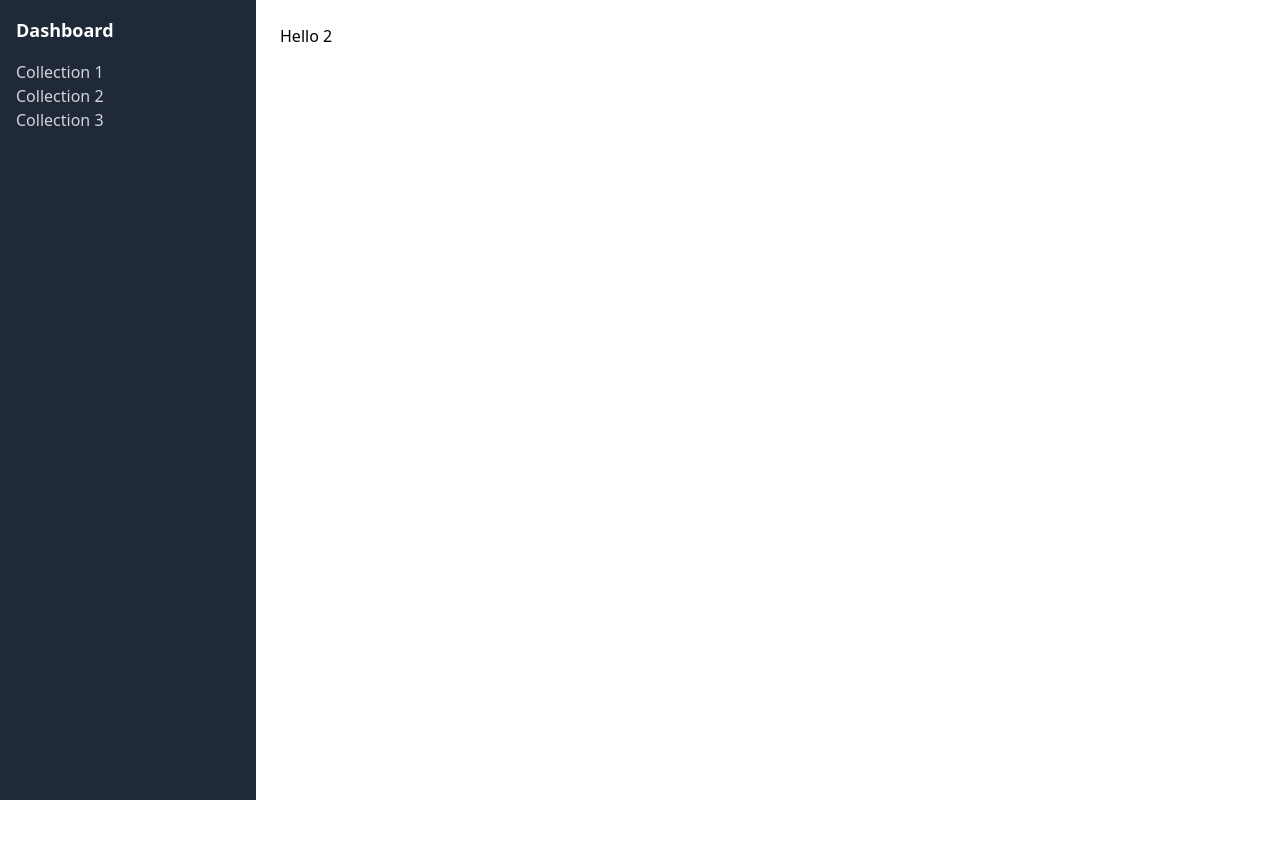
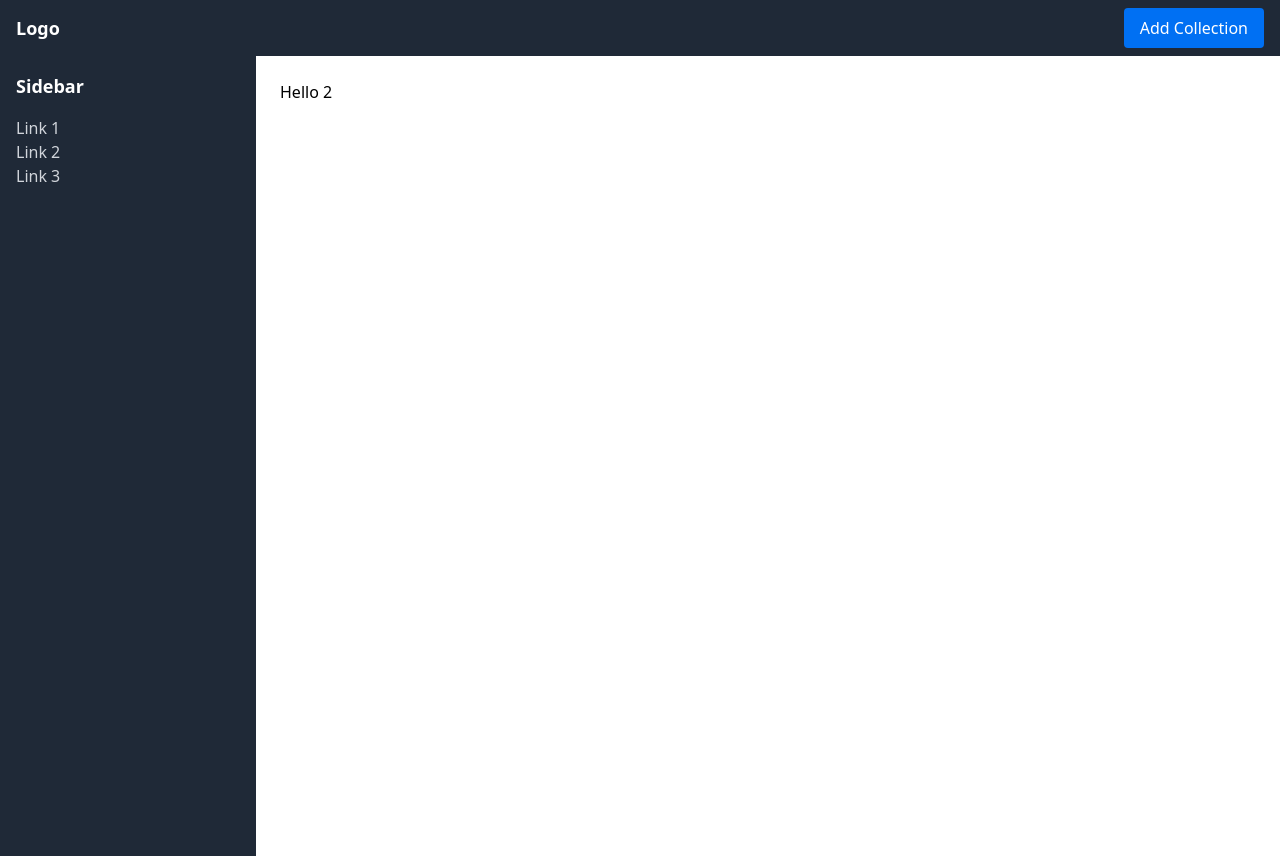
Before and after one commit to allash/next-media-viewer, a Next.js app: page / in a window 1280 px wide. Before the commit the page ends 800 px from the top, so only its background shows below. Built offline with nearby package versions, Linux system fonts and the light colour scheme.

Commit message:
added header

```diff
--- a/app/layout.tsx
+++ b/app/layout.tsx
@@ -7,27 +7,40 @@ export default function RootLayout({
 }) {
   return (
     <html lang="en">
-      <div className="flex h-screen">
+      <div className="flex h-screen flex-col">
+        {/* Header */}
+        <header className="flex items-center justify-between bg-gray-800 px-4 py-2">
+          {/* Logo placeholder */}
+          <div className="text-lg font-semibold text-white">Logo</div>
+
+          {/* "Add collection" button */}
+          <button className="rounded bg-blue-500 px-4 py-2 text-white hover:bg-blue-600">
+            Add Collection
+          </button>
+        </header>
+
+        {/* Main content */}
+        <div className="flex flex-1">
           {/* Sidebar */}
           <div className="w-64 flex-shrink-0 bg-gray-800">
             {/* Sidebar content */}
             <div className="p-4">
-            <h1 className="text-lg font-semibold text-white">Dashboard</h1>
+              <h1 className="text-lg font-semibold text-white">Sidebar</h1>
               {/* Sidebar links */}
               <ul className="mt-4">
                 <li>
                   <a href="#" className="text-gray-300 hover:text-white">
-                  Collection 1
+                    Link 1
                   </a>
                 </li>
                 <li>
                   <a href="#" className="text-gray-300 hover:text-white">
-                  Collection 2
+                    Link 2
                   </a>
                 </li>
                 <li>
                   <a href="#" className="text-gray-300 hover:text-white">
-                  Collection 3
+                    Link 3
                   </a>
                 </li>
                 {/* Add more sidebar links as needed */}
@@ -41,6 +54,7 @@ export default function RootLayout({
             {children}
           </div>
         </div>
+      </div>
     </html>
   );
 }
```
Lines whose indentation alone changed are shown as unchanged.
